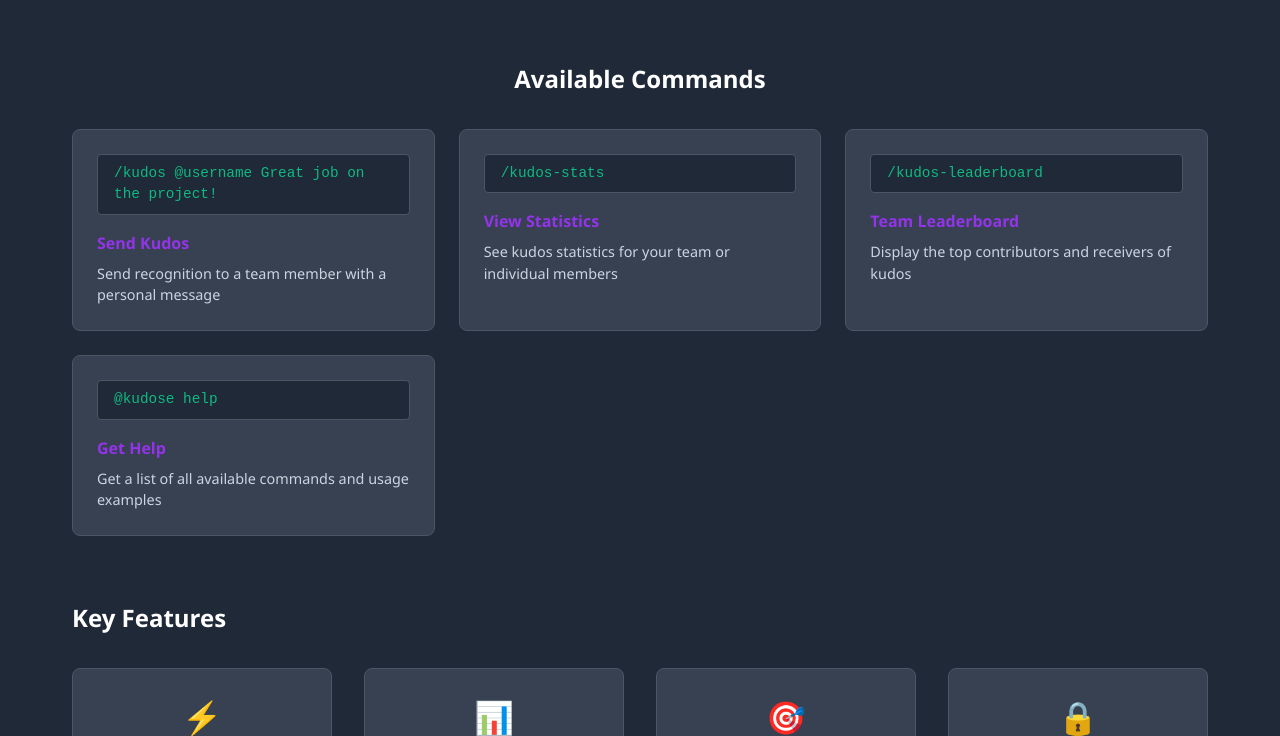
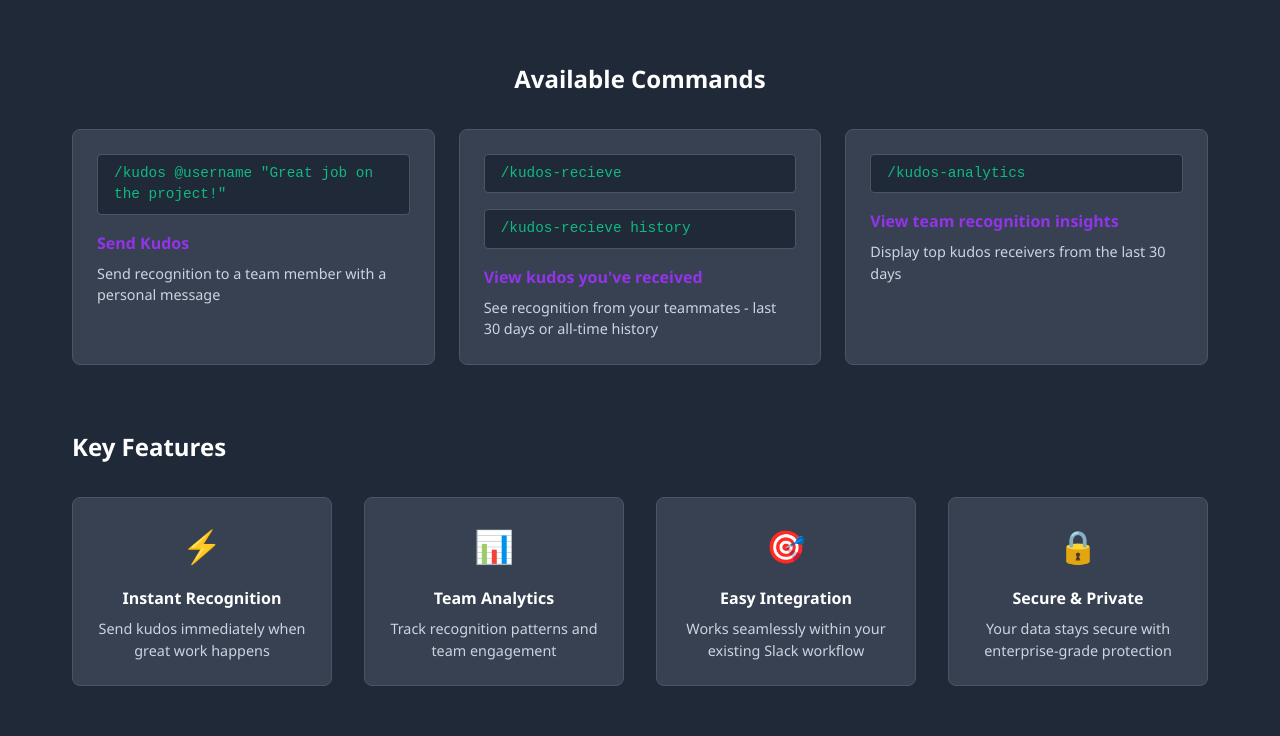
Before and after one commit to santiagoVeiga/hackaton, a website: page presentation/how-it-works.html in a window 1280 px wide. Shown: the part 564-1300 px from the top of the page. Drawn offline with Linux system fonts and the light colour scheme.

Commit message:
add funcionalities

```diff
--- a/presentation/how-it-works.html
+++ b/presentation/how-it-works.html
@@ -51,24 +51,21 @@
     <h2>Available Commands</h2>
     <div class="command-list">
       <div class="command-item">
-        <div class="command-code">/kudos @username Great job on the project!</div>
+        <div class="command-code">/kudos @username "Great job on the project!"</div>
         <h4>Send Kudos</h4>
         <p>Send recognition to a team member with a personal message</p>
       </div>
       <div class="command-item">
-        <div class="command-code">/kudos-stats</div>
-        <h4>View Statistics</h4>
-        <p>See kudos statistics for your team or individual members</p>
+        <div class="command-code">/kudos-recieve</div>
+        <div class="command-code">/kudos-recieve history</div>
+        <h4>View kudos you've received</h4>
+        <p>See recognition from your teammates - last 30 days or all-time history</p>
       </div>
       <div class="command-item">
-        <div class="command-code">/kudos-leaderboard</div>
-        <h4>Team Leaderboard</h4>
-        <p>Display the top contributors and receivers of kudos</p>
-      </div>
-      <div class="command-item">
-        <div class="command-code">@kudose help</div>
-        <h4>Get Help</h4>
-        <p>Get a list of all available commands and usage examples</p>
+        <div class="command-code">/kudos-analytics</div>
+        <h4>View team recognition insights
+        </h4>
+        <p>Display top kudos receivers from the last 30 days</p>
       </div>
     </div>
   </section>
```
Also changed, not shown: presentation/components/how-it-works-content.html (+9 -12 lines).
